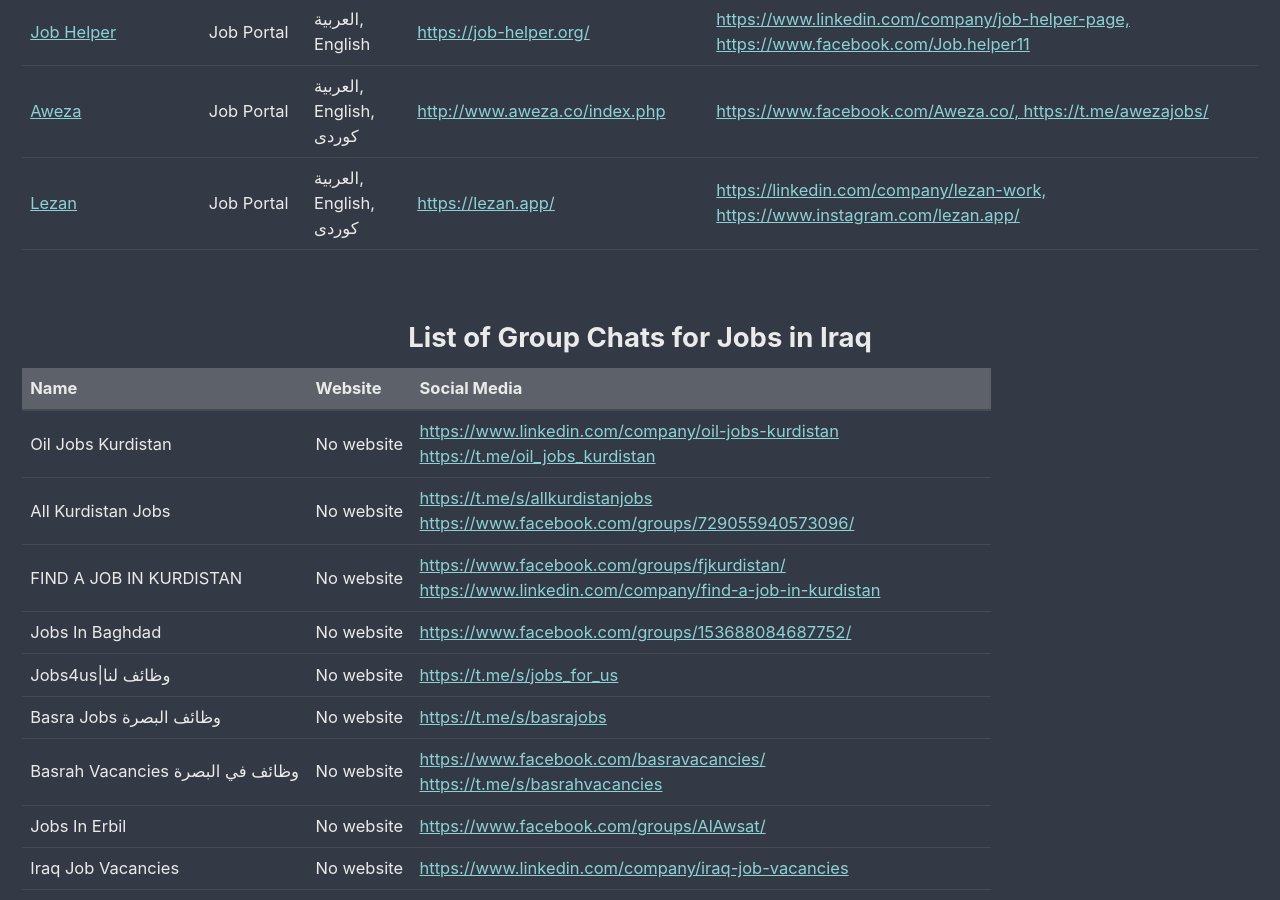
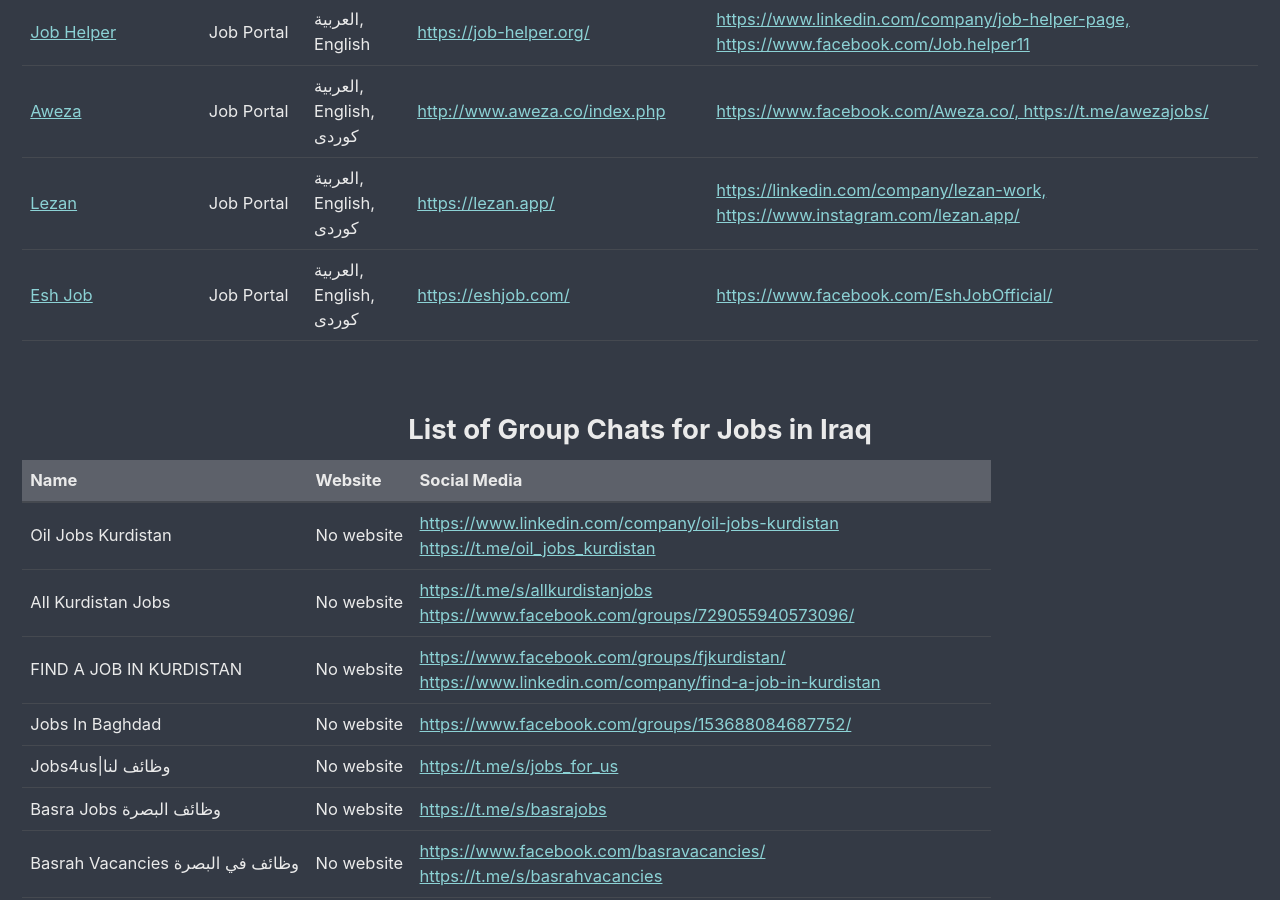
Before and after one commit to JobsInIraq/jobsiniraq.github.io, a Jekyll site: the page built from index.html, in a window 1280 px wide and 900 px high, scrolled down 1519 px. Built offline with Jekyll 4.4.1, drawn with Linux system fonts in a browser that asks for light colours; cached includes are drawn as plain includes; the list of posts is cut into pages by our own code.

Commit message:
Update iqPortalEntity.json - added esh job portal

```diff
--- a/_data/db/iqPortalEntity.json
+++ b/_data/db/iqPortalEntity.json
@@ -139,6 +139,13 @@
         "EntityLanguage": "العربية, English, کوردی",
         "EntityWebsite": "https://lezan.app/",
         "SocialMediaURL": "https://linkedin.com/company/lezan-work, https://www.instagram.com/lezan.app/"
+      },
+      {
+        "EntityName": "Esh Job",
+        "EntityCategory": "Job Portal",
+        "EntityLanguage": "العربية, English, کوردی",
+        "EntityWebsite": "https://eshjob.com/",
+        "SocialMediaURL": "https://www.facebook.com/EshJobOfficial/"
       }
     ]
   }
```
